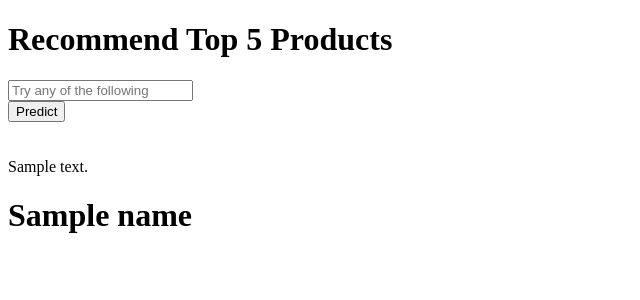
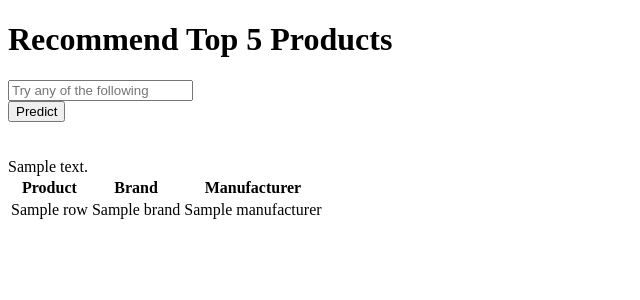
Before and after one commit to cveluru/SentimentProductRecommendation, a Flask app: template templates/home.html in a window 1280 px wide. Shown: the top 300 px of the page, without its empty margins (0-640 px from the left). Run offline with Flask 3, Linux system fonts and the light colour scheme; the template is opened without the code that fills it: most values are stand-ins (such as "Sample title", 1, 10 or a date in 2020); parts of the project's set-up code (start-up, migrations or seed data) failed here and were passed over.

Commit message:
Update home.html

```diff
--- a/templates/home.html
+++ b/templates/home.html
@@ -24,7 +24,24 @@
  {{text}}
 </div>
 
-<h1>{{name}}</h1>
+<table class="table">
+  <thead>
+      <tr>
+          <th scope="col">Product</th>
+          <th scope="col">Brand</th>
+          <th scope="col">Manufacturer</th>
+      </tr>
+  </thead>
+  <tbody>
+  {% for row in data %}
+      <tr>
+          <td>{{row['name']}}</td>
+          <td>{{row['brand']}}</td>
+          <td>{{row['manufacturer']}}</td>
+      </tr>
+  {% endfor %}
+  </tbody>
+</table>
 
 
 </body>
```
